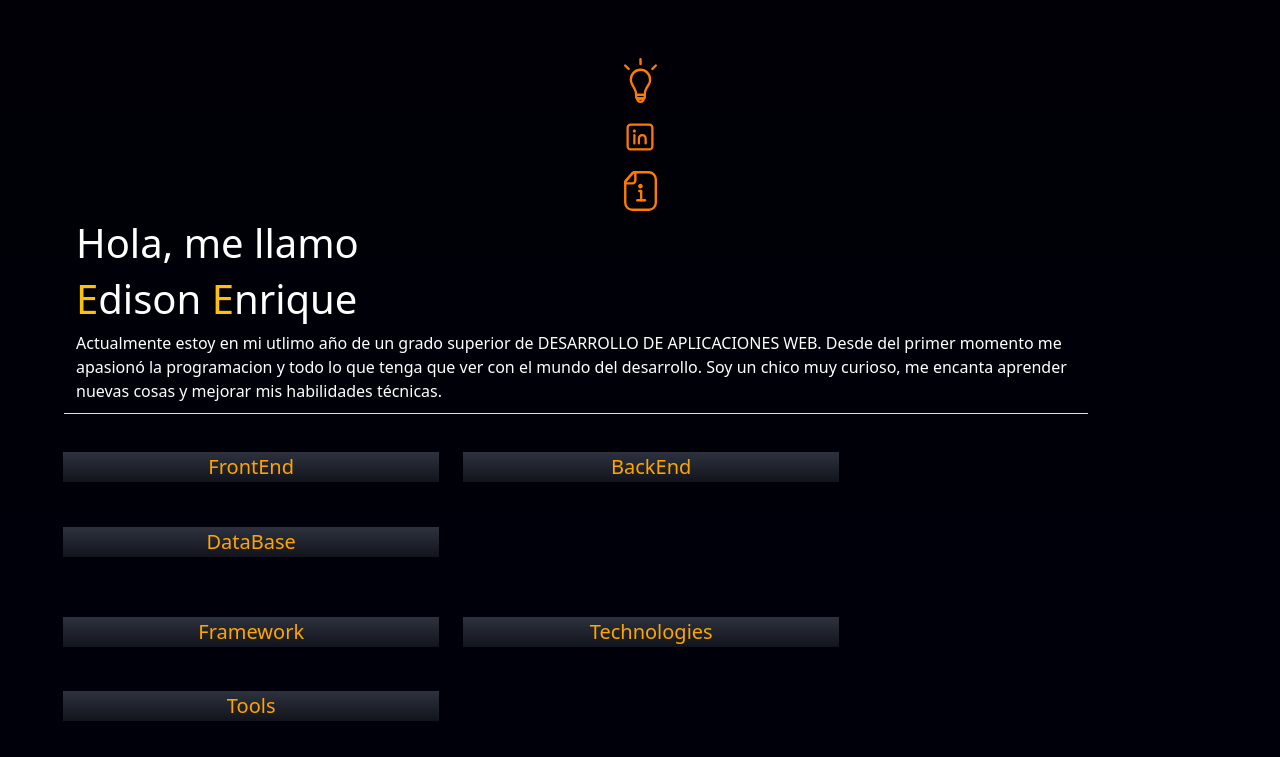
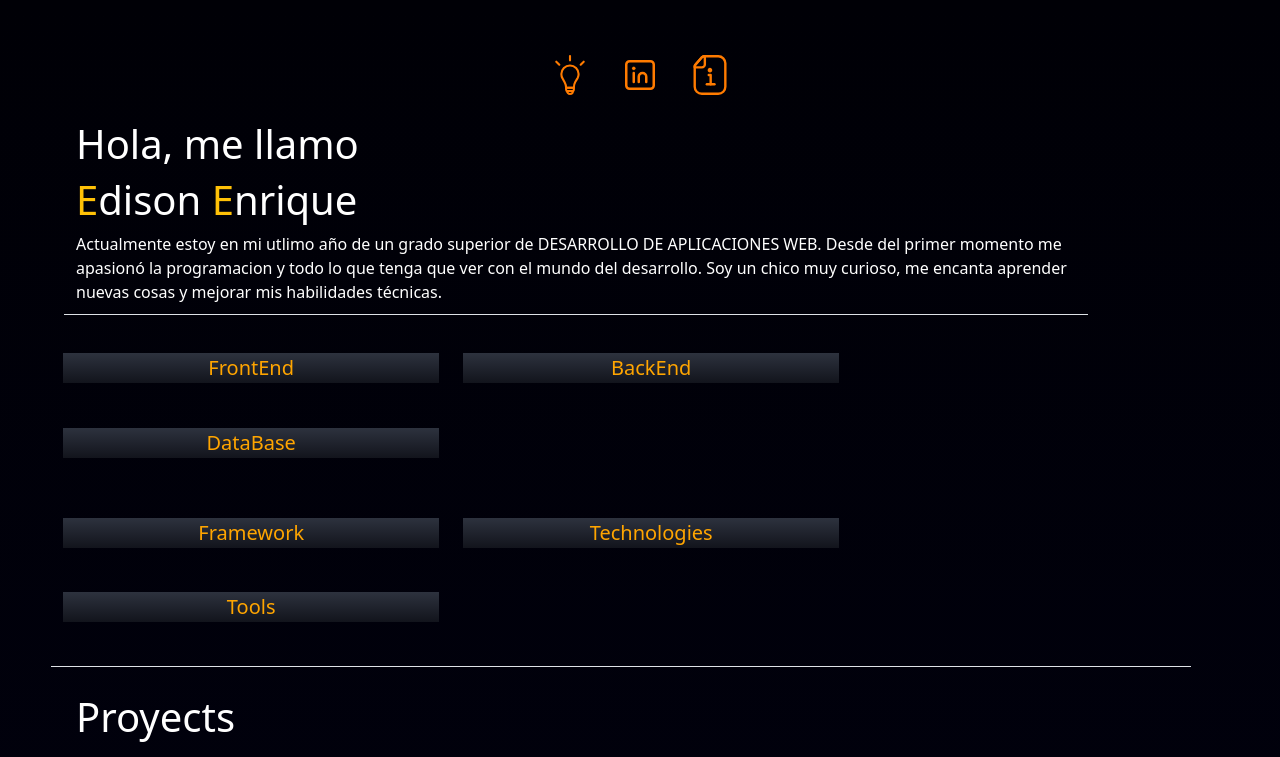
Before and after one commit to Edison-E/ProfileVue, a Vue app: page / in a window 1280 px wide. Shown: the top 757 px of the page. Built offline with nearby package versions, Linux system fonts and the light colour scheme.

Commit message:
New styles in sidebar

```diff
--- a/src/components/sidebarComponent.vue
+++ b/src/components/sidebarComponent.vue
@@ -4,50 +4,57 @@ export default {
 }
 </script>
 <template>
-
-    <ul class="nav justify-content-center">
+    <ul class="nav">
         <li class="nav-item">
             <a class="nav-link" href="#">
-                <img  src="@/assets/svg/lightbulb.svg" alt="light" id="light">
+                <img  src="@/assets/svg/lightbulb.svg" alt="light" id="light" class="icon">
             </a>
         </li>
         <li class="nav-item">
             <a class="nav-link" href=" https://www.linkedin.com/in/edisonenriquedev/">
-                <img src="@/assets/svg/linkedin.svg" alt="linkedin" id="linkedin">
+                <img src="@/assets/svg/linkedin.svg" alt="linkedin" id="linkedin" class="icon">
             </a>
         </li>
         <li class="nav-item">
             <a class="nav-link" href="#">
-                <img src="@/assets/svg/information.svg" alt="curriculum" id="curriculum">
+                <img src="@/assets/svg/information.svg" alt="curriculum" id="curriculum" class="icon">
             </a>
         </li>
     </ul>
 
 </template>
 <style scoped>
-#light {
-    width: 11%;
+.nav {
+    display: flex;
+    justify-content: center;
+    align-items: center;
+    gap: 20px;
+    list-style: none;
+    padding: 0;
+    margin: 20px auto;
 }
 
-#linkedin {
-    width: 6%;
+.nav-item {
+    margin: 0;
+    padding: 0;
 }
 
-#curriculum {
-    width: 11%;
+.icon {
+    width: 40px;
+    height: 40px;
 }
 
-.nav {
-    width: 50%;
-    margin: auto;
-    text-align: center;
-}
 
 .nav-link {
-    color: orange;
+    display: flex;
+    align-items: center;
+    justify-content: center;
+    padding: 5px;
+    transition: transform 0.2s ease-in-out;
 }
 
 .nav-link:hover {
-    color: white;
+    transform: scale(1.1);
+    border-bottom: 1px solid white;
 }
 </style>
```
